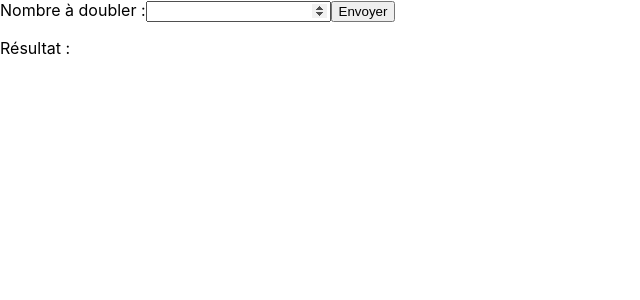
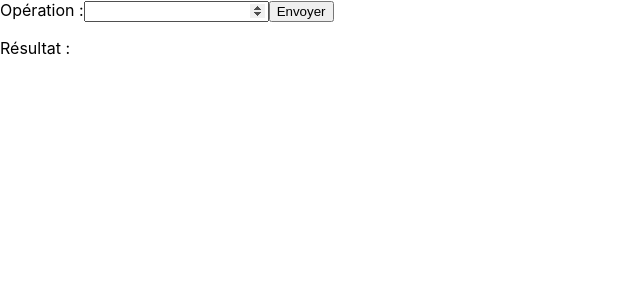
Before and after one commit to KotoVoyou/hackathon-imta, a React (Create React App) app in the folder client/: page / in a window 1280 px wide. Shown: the top 300 px of the page, without its empty margins (0-640 px from the left). Built offline with nearby package versions, Linux system fonts and the light colour scheme.

Commit message:
Fixed text

```diff
--- a/client/src/index.js
+++ b/client/src/index.js
@@ -47,7 +47,7 @@ class NumberForm extends React.Component {
       <div>
         <form onSubmit={this.handleSubmit}>
           <label>
-            Nombre à doubler :
+            Opération :
             <input type="number" value={this.state.value} onChange={this.handleChange} />
           </label>
           <input type="submit" value="Envoyer" />
```
